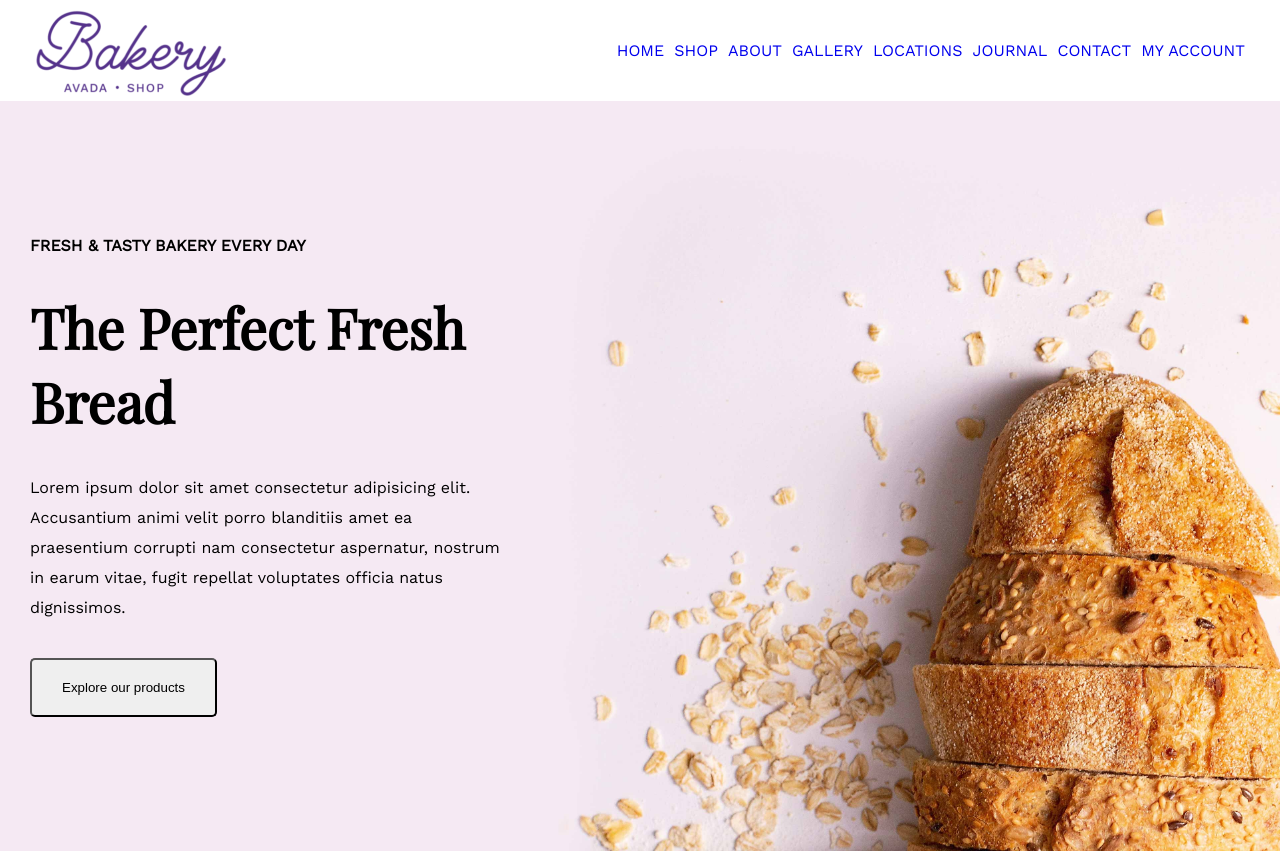
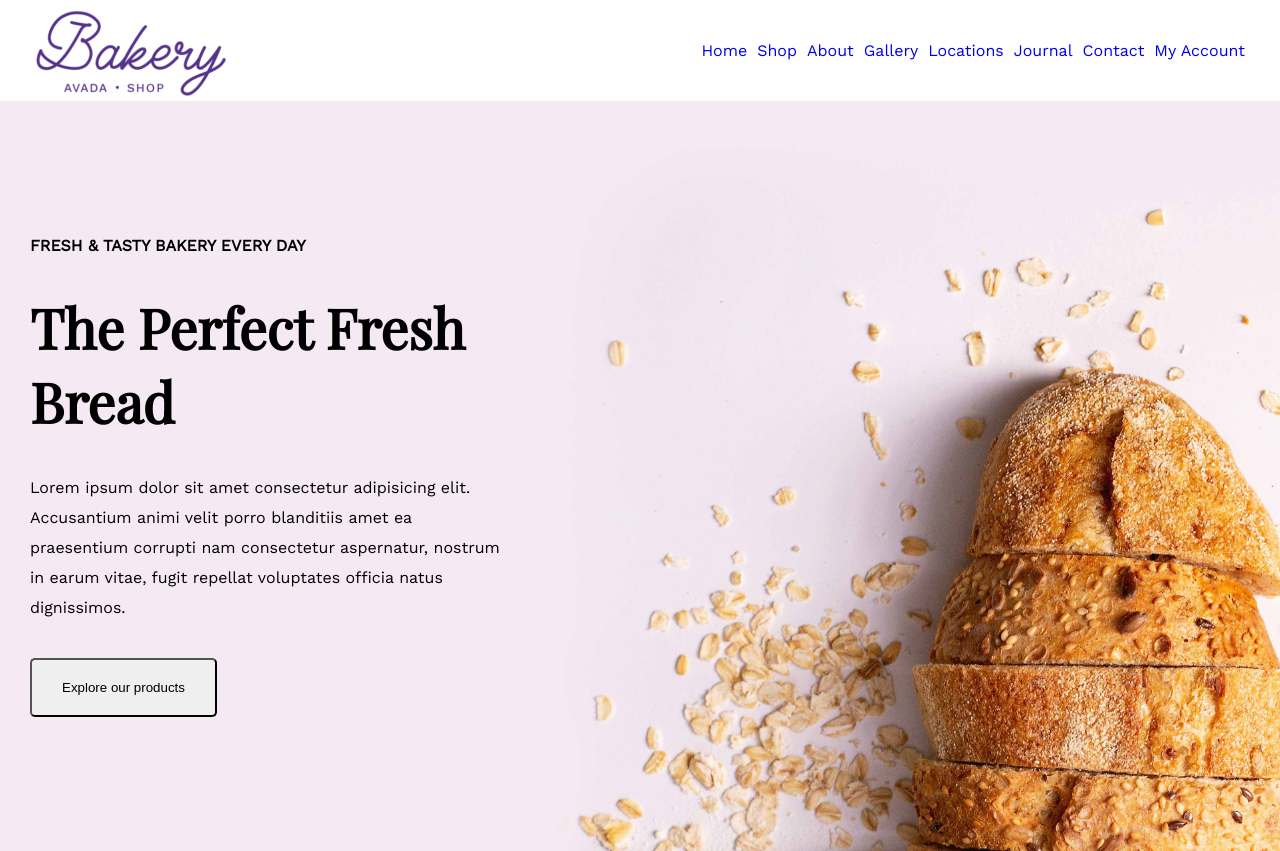
Before and after one commit to EnricoNapolitano/2023-01-31-esame_midterm, a Vue app in the folder proj-html-vuejs/: page / in a window 1280 px wide. Built offline with nearby package versions, Linux system fonts and the light colour scheme.

Commit message:
change to 'nav' array

```diff
--- a/proj-html-vuejs/src/assets/data/index.js
+++ b/proj-html-vuejs/src/assets/data/index.js
@@ -1,6 +1,6 @@
 const data = {
-    //top header
-    header_nav: ['HOME', 'SHOP', 'ABOUT', 'GALLERY', 'LOCATIONS', 'JOURNAL', 'CONTACT', 'MY ACCOUNT'],
+    //nav for top header & top footer
+    nav: ['Home', 'Shop', 'About', 'Gallery', 'Locations', 'Journal', 'Contact', 'My Account'],
 
     //hero jumbo
     jumbo_label: 'FRESH & TASTY BAKERY EVERY DAY',
--- a/proj-html-vuejs/src/components/AppHeader/TopHeader.vue
+++ b/proj-html-vuejs/src/components/AppHeader/TopHeader.vue
@@ -11,6 +11,6 @@ export default {
 <template>
     <header class="d-flex jc-between ai-center ph-30">
         <logo-company></logo-company>
-        <nav-menu :menu="data.header_nav"></nav-menu>
+        <nav-menu :menu="data.nav"></nav-menu>
     </header>
 </template>
```
